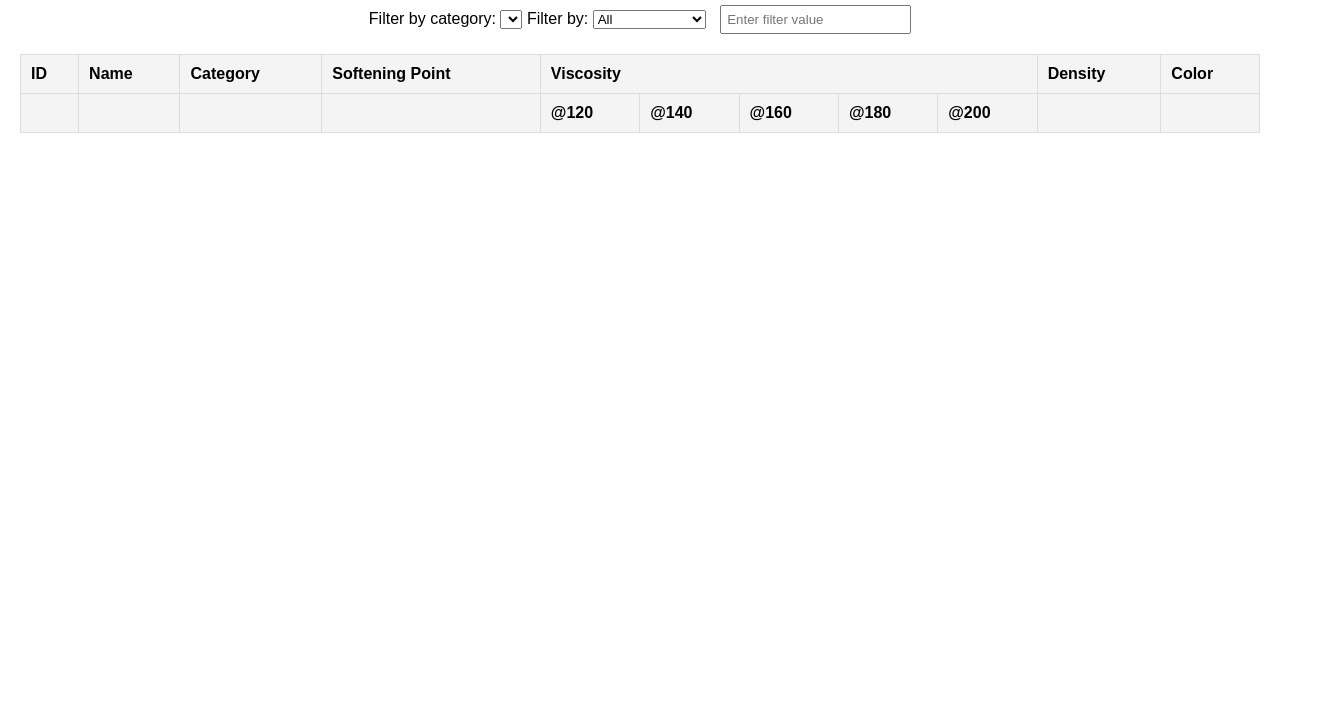
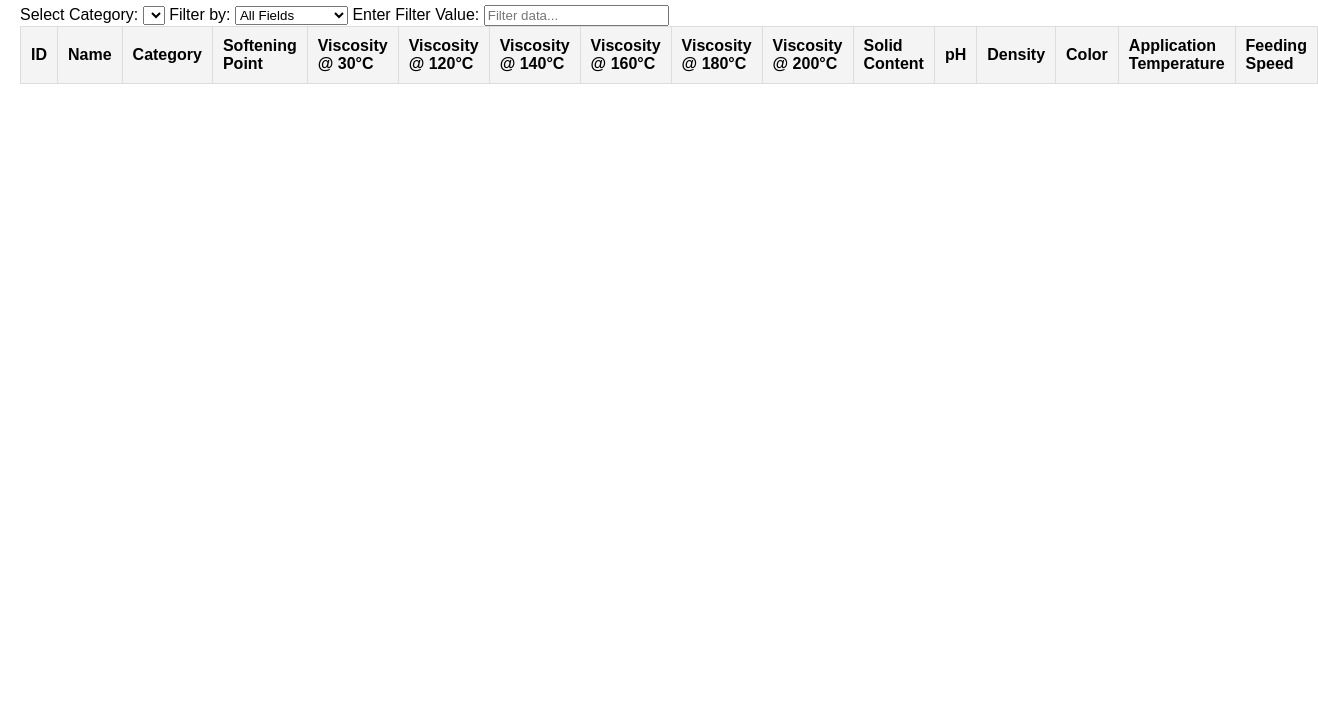
Before and after one commit to Gimmicks312/Adhesive-products, a website: page index.html in a window 1280 px wide. Shown: the part 73-800 px from the top of the page, 1318 px wide, since content can reach past the window. Drawn offline with Linux system fonts and the light colour scheme.

Commit message:
Update index.html

```diff
--- a/index.html
+++ b/index.html
@@ -3,21 +3,22 @@
 <head>
     <meta charset="UTF-8">
     <meta name="viewport" content="width=device-width, initial-scale=1.0">
-    <title>Adhesive Products</title>
+    <title>Adhesive Product Data</title>
     <link rel="stylesheet" href="styles.css">
 </head>
 <body>
-    <h1>Adhesive Products</h1>
+    <h1>Adhesive Product Data</h1>
 
-    <div class="filter-container">
-        <label for="category-filter">Filter by category: </label>
-        <select id="category-filter" onchange="filterProducts()">
-            <!-- This dropdown will be populated dynamically -->
+    <!-- Filter options -->
+    <div>
+        <label for="category-filter">Select Category: </label>
+        <select id="category-filter">
+            <!-- Categories will be populated dynamically -->
         </select>
 
         <label for="filter">Filter by: </label>
-        <select id="filter" onchange="filterProducts()">
-            <option value="all">All</option>
+        <select id="filter">
+            <option value="all">All Fields</option>
             <option value="id">ID</option>
             <option value="name">Name</option>
             <option value="category">Category</option>
@@ -26,9 +27,12 @@
             <option value="density">Density</option>
             <option value="color">Color</option>
         </select>
-        <input type="text" id="filter-value" placeholder="Enter filter value" oninput="filterProducts()">
+
+        <label for="filter-value">Enter Filter Value: </label>
+        <input type="text" id="filter-value" placeholder="Filter data...">
     </div>
 
+    <!-- Product Table -->
     <table>
         <thead>
             <tr>
@@ -36,28 +40,20 @@
                 <th>Name</th>
                 <th>Category</th>
                 <th>Softening Point</th>
-                <th colspan="5">Viscosity</th>
+                <!-- Viscosity Columns -->
+                <th>Viscosity @ 30°C</th> <!-- For Water Base -->
+                <th>Viscosity @ 120°C</th> <!-- For Hotmelt -->
+                <th>Viscosity @ 140°C</th> <!-- For Hotmelt -->
+                <th>Viscosity @ 160°C</th> <!-- For Hotmelt -->
+                <th>Viscosity @ 180°C</th> <!-- For Hotmelt -->
+                <th>Viscosity @ 200°C</th> <!-- For Hotmelt -->
+                <!-- Additional Columns for Water Base -->
+                <th>Solid Content</th> <!-- For Water Base -->
+                <th>pH</th> <!-- For Water Base -->
                 <th>Density</th>
                 <th>Color</th>
-            </tr>
-            <tr>
-                <th></th>
-                <th></th>
-                <th></th>
-                <th></th>
-                <th>@120</th>
-                <th>@140</th>
-                <th>@160</th>
-                <th>@180</th>
-                <th>@200</th>
-                <th></th>
-                <th></th>
+                <th>Application Temperature</th>
+                <th>Feeding Speed</th>
             </tr>
         </thead>
-        <tbody id="product-table-body">
-            <!-- Product rows will be inserted here by JavaScript -->
-        </tbody>
-    </table>
-    <script src="script.js"></script>
-</body>
-</html>
+        <tbody id="prod
```
